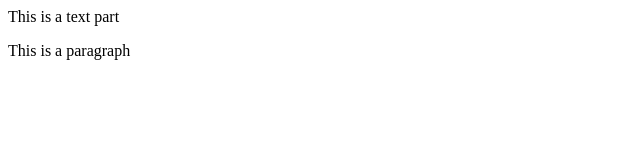
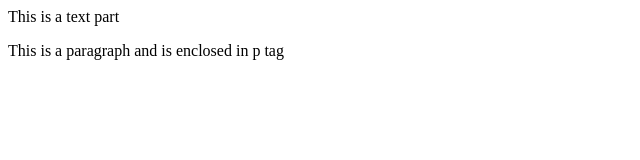
Before and after one commit to AmericaDev/First-Project, a plain HTML site: page index.html in a window 1280 px wide. Shown: the whole page, without its empty margins (0-640 px from the left). Drawn offline with Linux system fonts and the light colour scheme.

Commit message:
Update index.html

```diff
--- a/index.html
+++ b/index.html
@@ -6,6 +6,6 @@
   <body>
 
     This is a text part
-    <p>This is a paragraph</p>
+    <p>This is a paragraph and is enclosed in p tag</p>
 
 </html>
```
